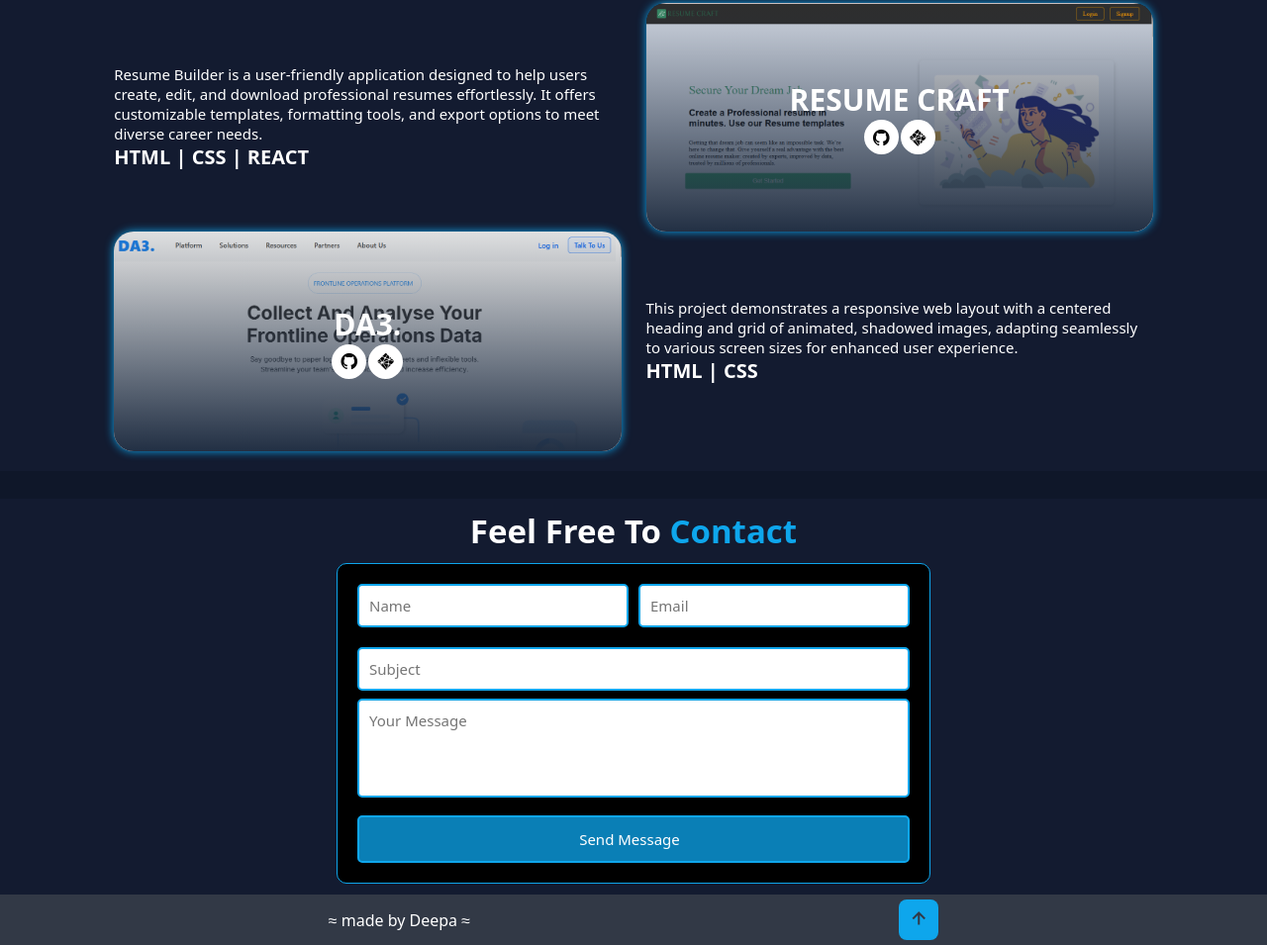
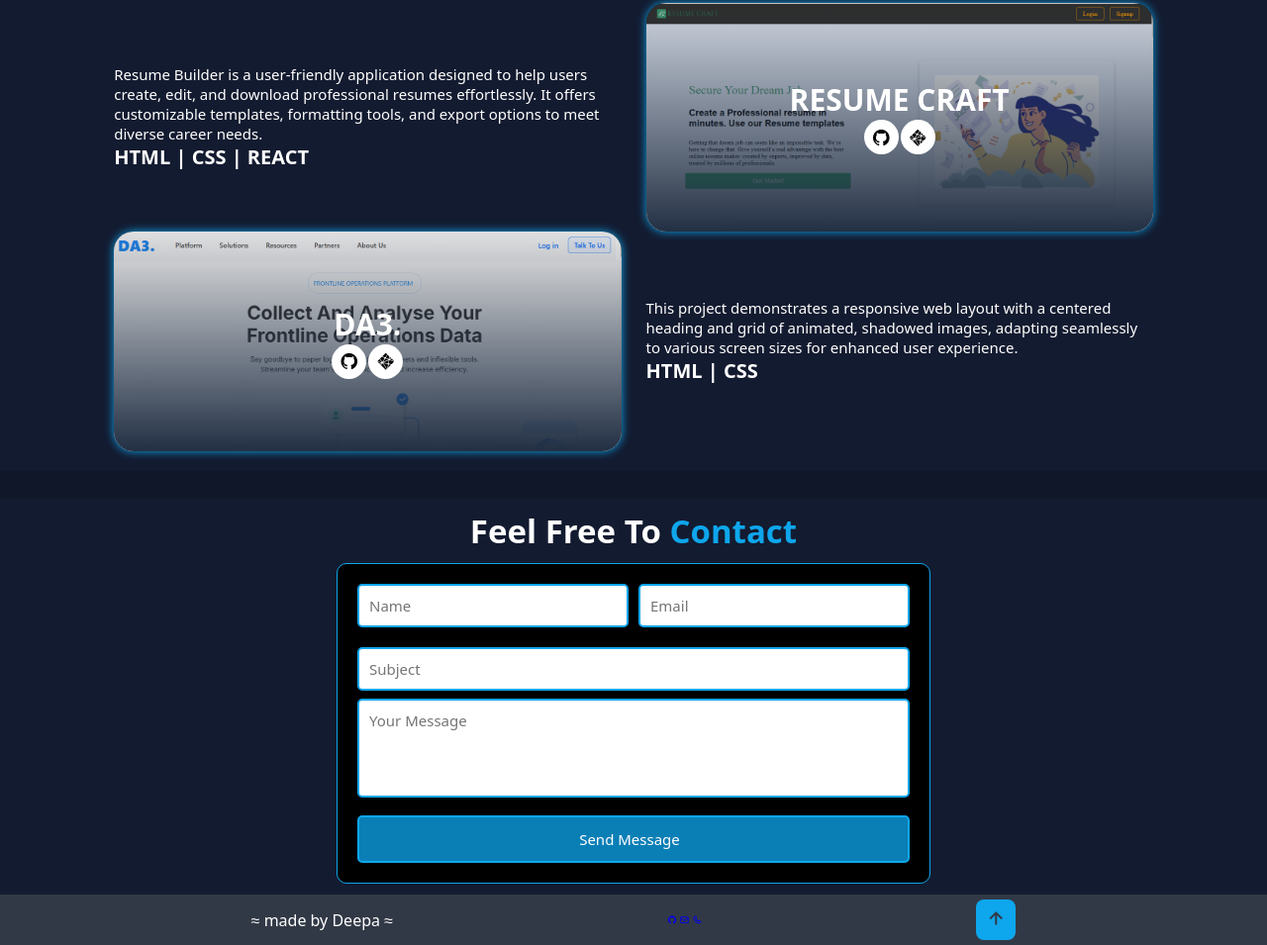
Before and after one commit to DeepaSingh04/Deepa-portfolio, a plain HTML site: page Deepa portfolio/index.html in a window 1280 px wide. Shown: the part 2861-3816 px from the top of the page at 99% size. Drawn offline with nearby package versions, Linux system fonts and the light colour scheme; some icons are missing.

Commit message:
Update index.html

```diff
--- a/Deepa portfolio/index.html
+++ b/Deepa portfolio/index.html
@@ -422,14 +422,25 @@
 
     <footer class="footer">
         <div class="footer-text">
+            <p>&thkap; made by Deepa &thkap;</p>
+        </div>
 
-            <p> &thkap; made by Deepa &thkap;</p>
+        <div class="footer-links">
+            <a href="https://github.com/DeepaSingh04" target="_blank" title="GitHub">
+                <i class='bx bxl-github'></i>
+            </a>
+            <a href="deepadhakad04@gmail.com" title="Email">
+                <i class='bx bx-envelope'></i>
+            </a>
+            <a href="8827873642" title="Contact Number">
+                <i class='bx bx-phone'></i>
+            </a>
         </div>
+
         <div class="footer-iconTop">
             <a href="#home"><i class='bx bx-up-arrow-alt'></i></a>
         </div>
     </footer>
-
     <!-- ------------------------------------------  Footer Ends ------------------------------------------------------------- -->
 
 
```
